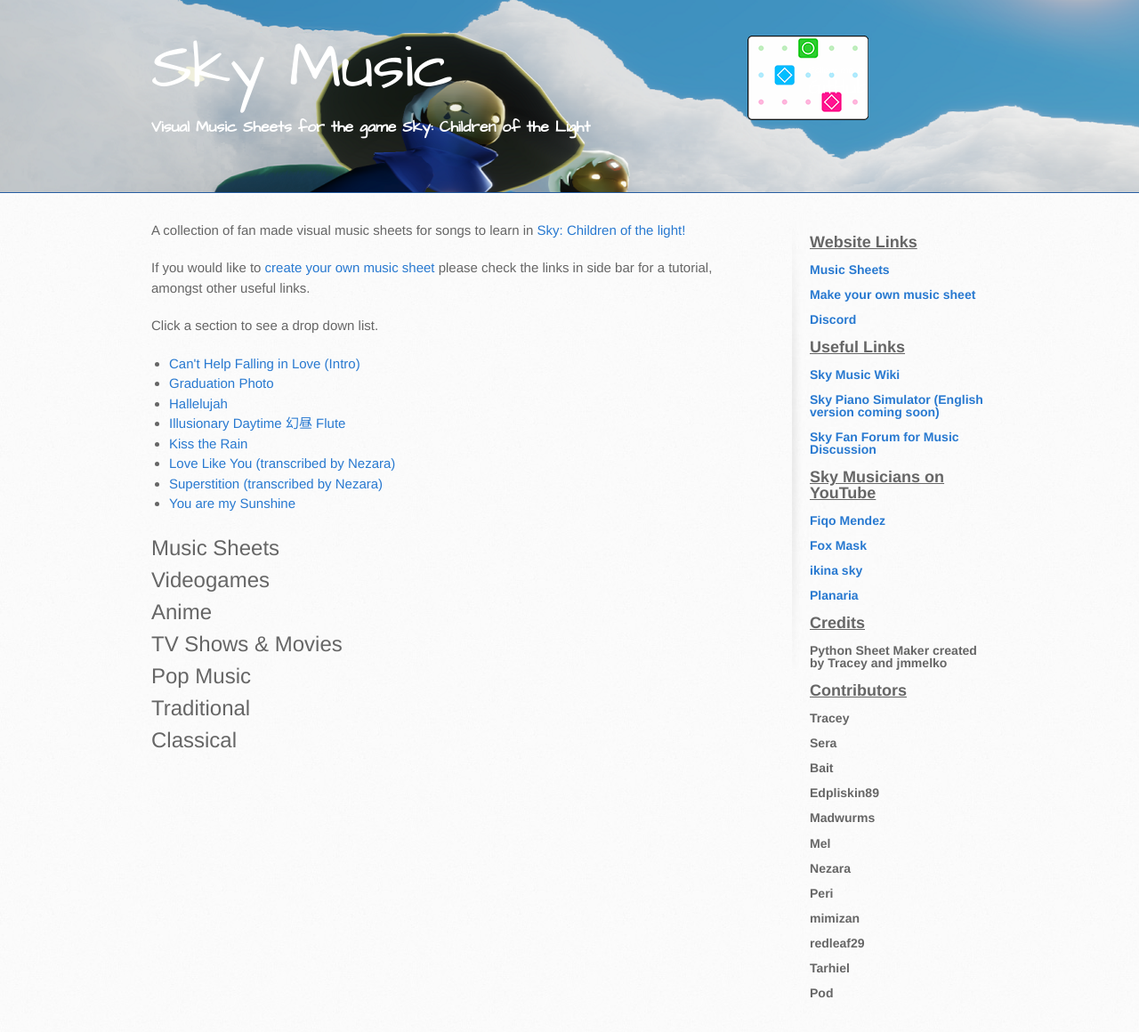
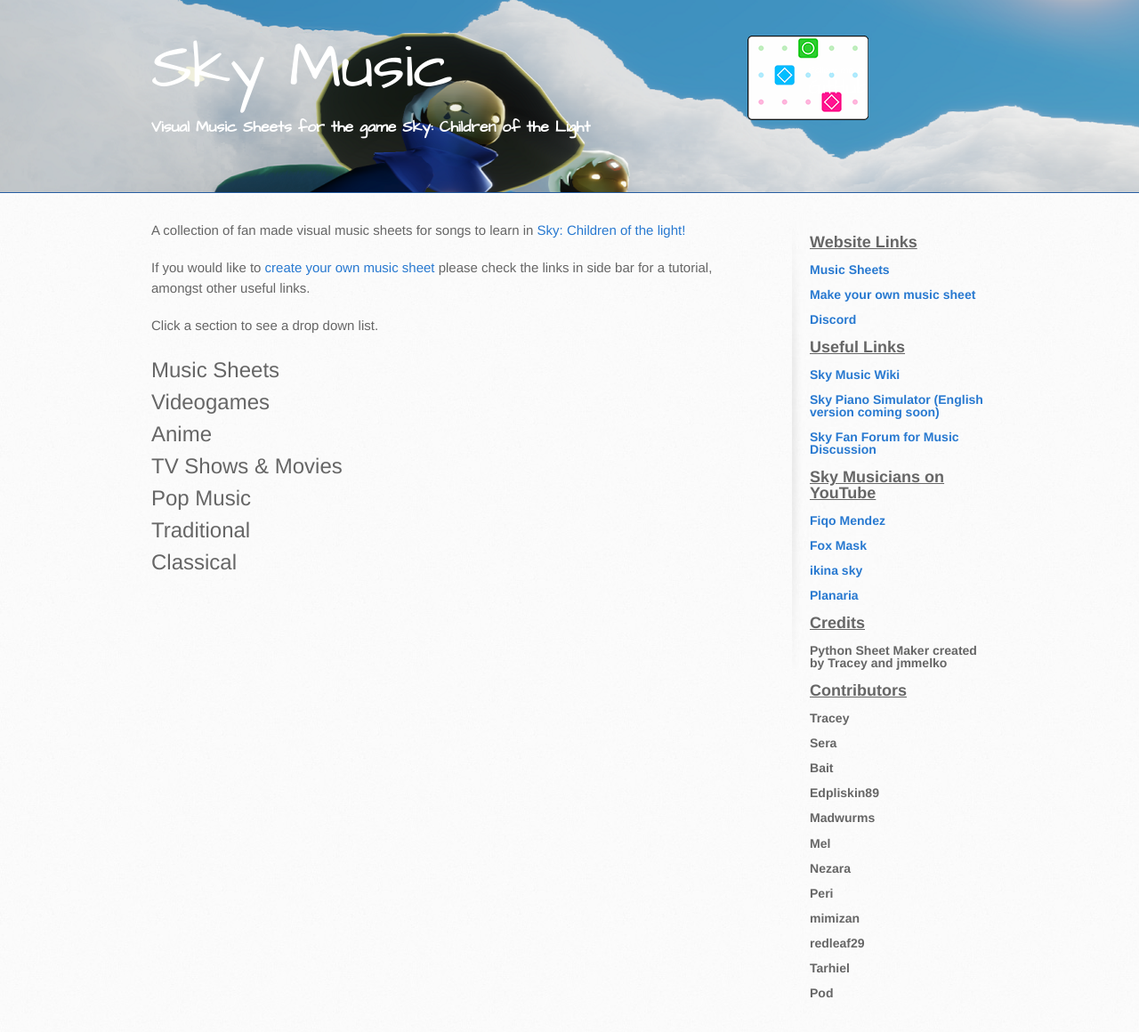
Before and after one commit to sky-music/sky-music.github.io, a Jekyll site: the page built from index.md, in a window 1280 px wide. Shown: the whole page at 89% size. Built offline with Jekyll 4.4.1, drawn with Linux system fonts in a browser that asks for light colours.

Commit message:
Update index.md

```diff
--- a/index.md
+++ b/index.md
@@ -6,32 +6,19 @@ layout: default
 <p>If you would like to <a href="https://sky-pod.github.io/Sky-Pod/make-your-own-sheet.html">create your own music sheet</a> please check the links in side bar for a tutorial, amongst other useful links.</p>
 Click a section to see a drop down list.
 
-
-  <ul>
-    <li> <a href="./songs/Cant_Help_Falling_in_Love_Intro.html"> Can't Help Falling in Love (Intro) </a> </li>
-    <li> <a href="./songs/graduation_photo.html"> Graduation Photo </a> </li>
-    <li> <a href="./songs/Hallelujah.html"> Hallelujah </a> </li>
-    <li> <a href="./songs/illusionary_daytime_flute.html"> Illusionary Daytime 幻昼 Flute </a> </li>
-    <li> <a href="./songs/Kiss-the-Rain.html"> Kiss the Rain </a> </li>
-    <li> <a href="./songs/Love_Like_You.html"> Love Like You (transcribed by Nezara) </a> </li>
-    <li> <a href="./songs/Superstition.html"> Superstition (transcribed by Nezara) </a> </li>
-    <li> <a href="./songs/You-are-my-Sunshine.html"> You are my Sunshine </a> </li>
-
-
-  </ul>
-
-
 <details>
  <summary><font size="5">Music Sheets</font></summary>
 
-<a href="./songs/Cant_Help_Falling_in_Love_Intro.html"> Can't Help Falling in Love (Intro) </a><br />
-Graduation Photo<br />
-Hallelujah<br />
-Illusionary Daytime Flute<br />
-Kiss the Rain<br />
-Love Like You<br /
-Superstition<br />
-You are my Sunshine<br />
+<ul>
+<li><a href="./songs/Cant_Help_Falling_in_Love_Intro.html"> Can't Help Falling in Love (Intro) </a></li>
+<li>Graduation Photo</li>
+<li>Hallelujah</li>
+<li>Illusionary Daytime Flute</li>
+<li>Kiss the Rain</li>
+<li>Love Like You</li>
+<li>Superstition</li>
+<li>You are my Sunshine</li>
+</ul>
 </details>
 
 <details>
```
